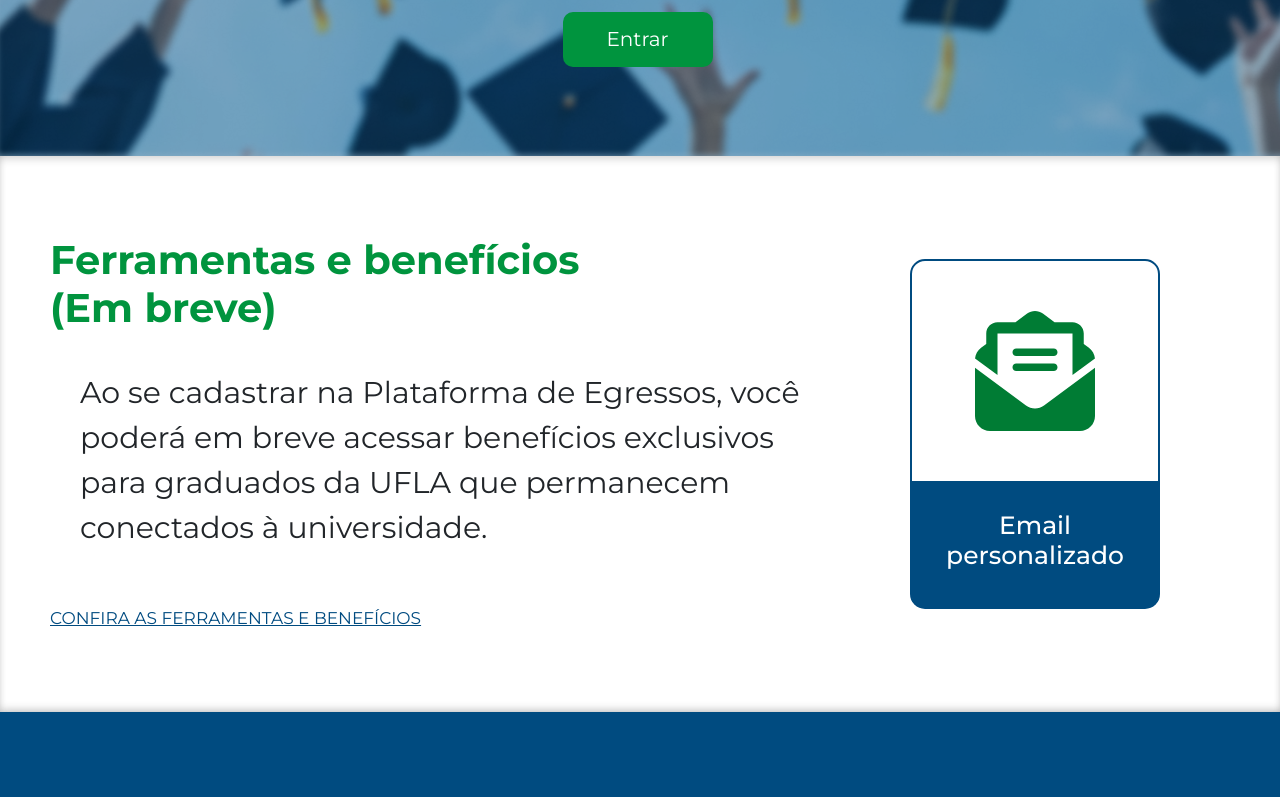
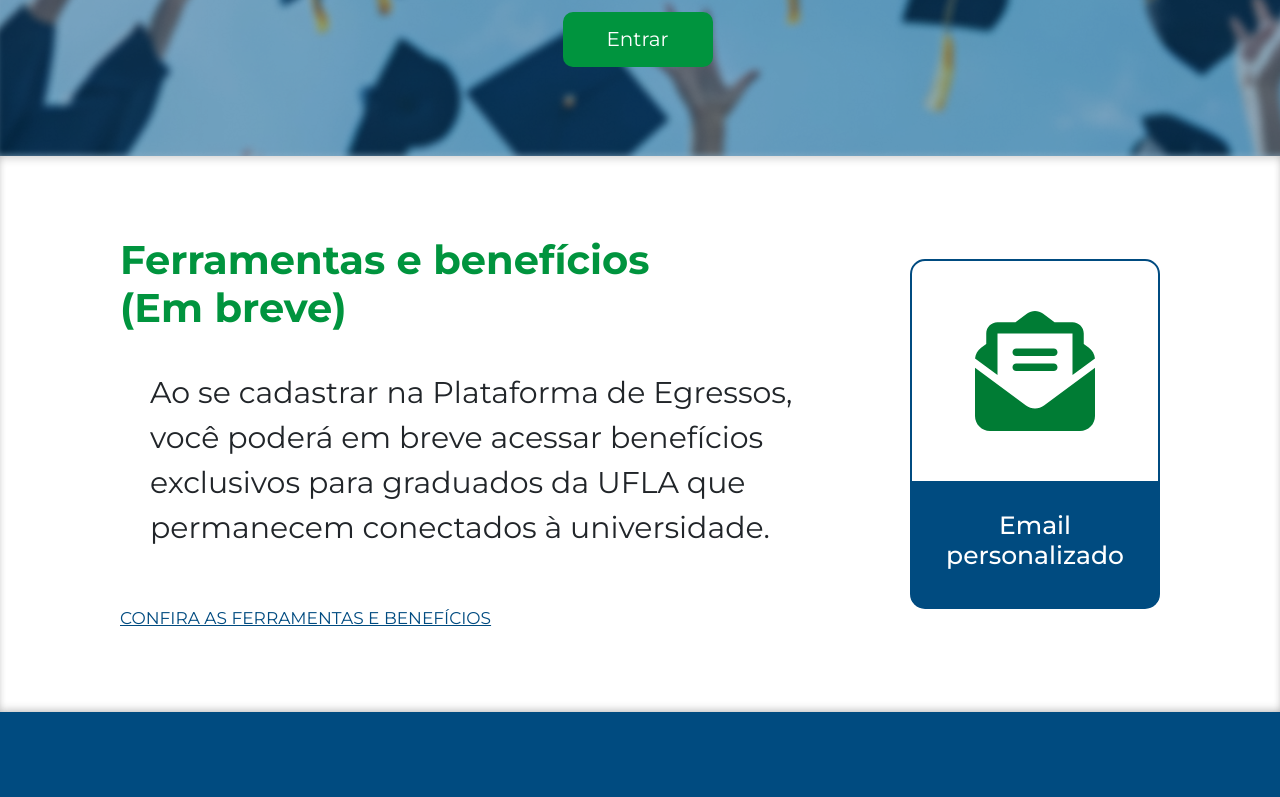
Before and after one commit to paulojunior-ufla/sempre-ufla, a React (Vite) app: page / in a window 1280 px wide. Shown: the part 484-1281 px from the top of the page. Built offline with nearby package versions, Linux system fonts and the light colour scheme.

Commit message:
Mudança na margem.

```diff
--- a/src/pages/home/home.css
+++ b/src/pages/home/home.css
@@ -66,7 +66,7 @@
         display: flex;
         flex-direction: column;
         justify-content: center;
-        margin-left: 50px;
+        margin-left: 120px;
     }
     .tituloFerramentas{
         color: #00943E;
```
